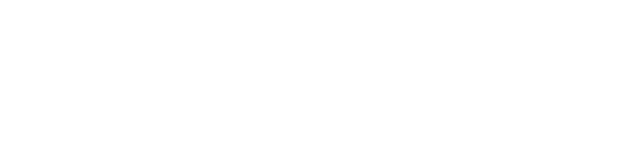
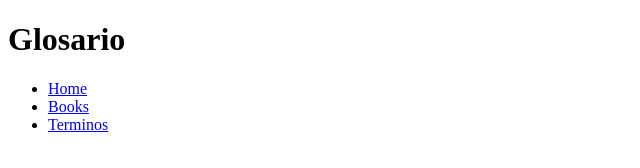
Before and after one commit to Damicdv/Proyecto-de-Glosario, a plain HTML site: page index.html in a window 1280 px wide. Shown: the whole page, without its empty margins (0-640 px from the left). Drawn offline with Linux system fonts and the light colour scheme.

Commit message:
agregando header

```diff
--- a/index.html
+++ b/index.html
@@ -3,9 +3,18 @@
 <head>
     <meta charset="UTF-8">
     <meta name="viewport" content="width=device-width, initial-scale=1.0">
-    <title>Document</title>
+    <link rel="shortcut icon" href="favicon.ico" type="image/x-icon">
+    <title>Glosario Ingles</title>
 </head>
 <body>
+    <header class="header">
+        <h1>Glosario</h1>
+        <ul class="navlist">
+            <li class="list-item"><a href="nav__link">Home</a></li>
+            <li class="list-item"><a href="nav__link">Books</a></li>
+            <li class="list-item"><a href="nav__link">Terminos</a></li>
+        </ul>
+    </header>
 
 </body>
 </html>
```
